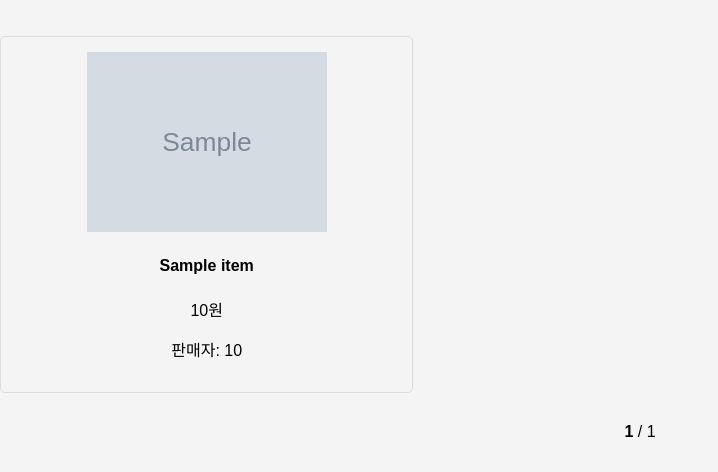
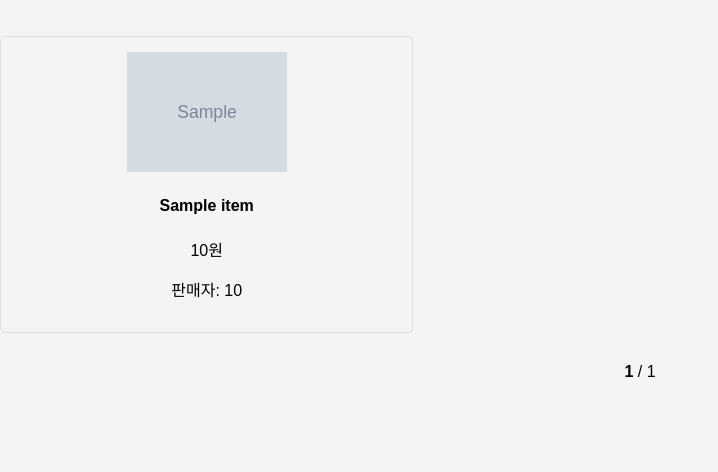
Before and after one commit to gusqkr/OSP_team11, a Flask app: template templates/list.html in a window 1280 px wide. Shown: the part 98-570 px from the top of the page, without its empty margins (0-718 px from the left). Run offline with Flask 3, Linux system fonts and the light colour scheme; the template is opened without the code that fills it: most values are stand-ins (such as "Sample title", 1, 10 or a date in 2020); grey boxes marked "Sample" are stand-in pictures.

Commit message:
카드 크기 줄이기

```diff
--- a/templates/list.html
+++ b/templates/list.html
@@ -5,7 +5,7 @@
     <style>
         .item-list { display: grid; grid-template-columns: repeat(3, 1fr); gap: 20px; }
         .item-card { border: 1px solid #ddd; padding: 15px; border-radius: 5px; text-align: center; }
-        .item-card img { max-width: 100%; height: 180px; object-fit: cover; }
+        .item-card img { max-width: 100%; height: 120px; object-fit: cover; }
         .item-card a { text-decoration: none; color: black; }
         .pagination { text-align: center; margin-top: 30px; }
     </style>
```
